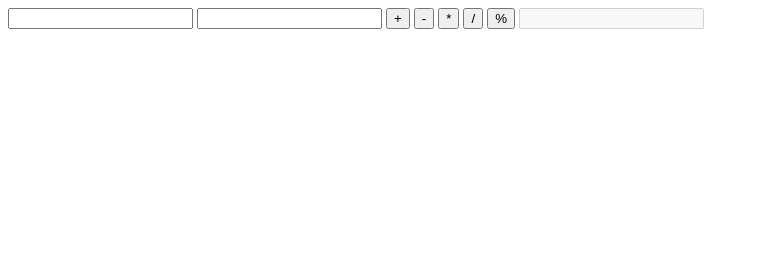
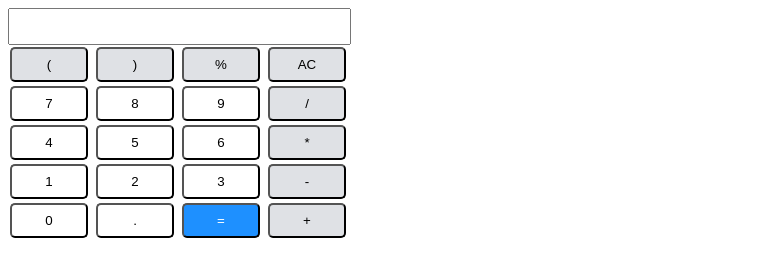
Before and after one commit to bfinley93/mathCalculator, a plain HTML site: page index.html in a window 1280 px wide. Shown: the whole page, without its empty margins (0-759 px from the left). Drawn offline with Linux system fonts and the light colour scheme.

Commit message:
Added a style for button and input box positioning, updated javascript so that it can handle 1 input instead of two, updated html.

```diff
--- a/index.html
+++ b/index.html
@@ -5,32 +5,37 @@
   <meta charset="utf-8">
   <title>Calculator</title>
   <script src="script.js"></script>
+  <link rel="stylesheet" type="text/css" href="style.css">
 </head>
 
 <body>
-  <input id="firstNum" type="number">
-  <input id="secondNum" type="number">
-  <button onclick="calculator(
-    add,
-    document.getElementById('firstNum').value,
-    document.getElementById('secondNum').value)">+</button>
-  <button onclick="calculator(
-      subtract,
-      document.getElementById('firstNum').value,
-      document.getElementById('secondNum').value)">-</button>
-  <button onclick="calculator(
-        multiply,
-        document.getElementById('firstNum').value,
-        document.getElementById('secondNum').value)">*</button>
-  <button onclick="calculator(
-          divide,
-          document.getElementById('firstNum').value,
-          document.getElementById('secondNum').value)">/</button>
-  <button onclick="calculator(
-            moduloDivide,
-            document.getElementById('firstNum').value,
-            document.getElementById('secondNum').value)">%</button>
-  <input id="answer" disabled>
+  <input id="numsBox" type="number"><br>
+
+  <button class="operator">(</button>
+  <button class="operator">)</button>
+  <button id="moduloDivide" value="moduloDivide" class="operator" onclick="operate(document.getElementById('moduloDivide').value)">%</button>
+
+  <button onclick="clearBox()" class="operator">AC</button><br>
+
+  <button id="7" value="7" onclick="updateNumsBox(document.getElementById('7').value);">7</button>
+  <button id="8" value="8" onclick="updateNumsBox(document.getElementById('8').value);">8</button>
+  <button id="9" value="9" onclick="updateNumsBox(document.getElementById('9').value);">9</button>
+  <button id="divide" value="divide" class="operator" onclick="operate(document.getElementById('divide').value)">/</button><br>
+
+  <button id="4" value="4" onclick="updateNumsBox(document.getElementById('4').value);">4</button>
+  <button id="5" value="5" onclick="updateNumsBox(document.getElementById('5').value);">5</button>
+  <button id="6" value="6" onclick="updateNumsBox(document.getElementById('6').value);">6</button>
+  <button id="multiply" value="multiply" class="operator" onclick="operate(document.getElementById('multiply').value)">*</button><br>
+
+  <button id="1" value="1" onclick="updateNumsBox(document.getElementById('1').value);">1</button>
+  <button id="2" value="2" onclick="updateNumsBox(document.getElementById('2').value);">2</button>
+  <button id="3" value="3" onclick="updateNumsBox(document.getElementById('3').value);">3</button>
+  <button id="subtract" value="subtract" class="operator" onclick="operate(document.getElementById('subtract').value)">-</button><br>
+
+  <button id="0" value="0" onclick="updateNumsBox(document.getElementById('0').value);">0</button>
+  <button id="decimal">.</button>
+  <button onclick="equalsBtn()" id="equals">=</button>
+  <button id="add" value="add" class="operator" onclick="operate(document.getElementById('add').value)">+</button>
 
 </body>
 
--- a/script.js
+++ b/script.js
@@ -22,6 +22,65 @@ function calculator(cb, num1, num2) {
   // for some reason they are passed as strings even when putting type=number on the input box in HTML.
   num1 = parseInt(num1);
   num2 = parseInt(num2);
-    document.getElementById("answer").value = cb(num1, num2);
   return cb(num1, num2);
 }
+
+function updateNumsBox(num) {
+  num = parseInt(num);
+  document.getElementById("numsBox").value =
+    document.getElementById("numsBox").value * 10 + num;
+}
+
+function clearBox() {
+  document.getElementById("numsBox").value = "";
+  calcArray = [];
+}
+
+function operate(operator) {
+  calcArray.push(operator);
+  calcArray.push(document.getElementById("numsBox").value);
+  document.getElementById("numsBox").value = "";
+}
+
+function equalsBtn() {
+  let operatation = calcArray[0];
+  calcArray.push(document.getElementById("numsBox").value);
+
+  // TODO: I want to come back to this and see if there's a more elegant way of doing so.
+  // TODO: For some reason negative numbers are showing their negative sign at the end of the number in HTML.
+  if (operatation === "add") {
+    document.getElementById("numsBox").value = calculator(
+      add,
+      calcArray[1],
+      calcArray[2]
+    );
+  } else if (operatation === "subtract") {
+    document.getElementById("numsBox").value = calculator(
+      subtract,
+      calcArray[1],
+      calcArray[2]
+    );
+  } else if (operatation === "multiply") {
+    document.getElementById("numsBox").value = calculator(
+      multiply,
+      calcArray[1],
+      calcArray[2]
+    );
+  } else if (operatation === "divide") {
+    document.getElementById("numsBox").value = calculator(
+      divide,
+      calcArray[1],
+      calcArray[2]
+    );
+  } else if (operatation === "moduloDivide") {
+    document.getElementById("numsBox").value = calculator(
+      moduloDivide,
+      calcArray[1],
+      calcArray[2]
+    );
+  }
+
+  calcArray = [];
+}
+
+let calcArray = [];
--- /dev/null
+++ b/style.css
@@ -0,0 +1,22 @@
+#numsBox {
+    direction: rtl;
+    width: 335px;
+    height: 31px;
+}
+
+button {
+    height: 35px;
+    width: 78px;
+    margin: 2px;
+    border-radius: 5px;
+    background-color: white;
+}
+
+#equals {
+    background-color: dodgerblue;
+    color: white;
+}
+
+.operator {
+    background-color: #dfe1e5;
+}
```
Lines whose indentation alone changed are shown as unchanged.
